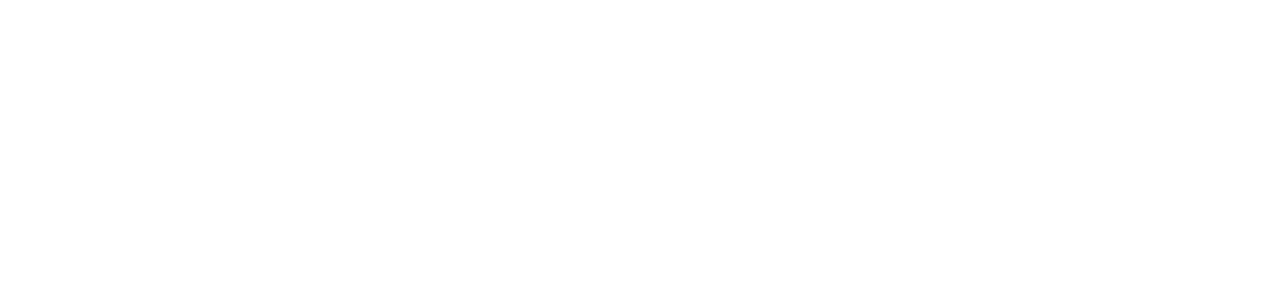
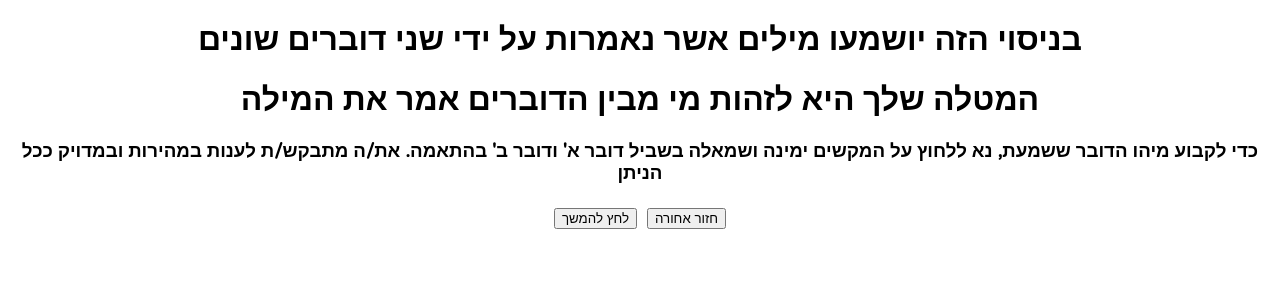
Before and after one commit to AvivLevinson/research-demo, a React (Create React App) app: page /second-instruction in a window 1280 px wide. Shown: the top 300 px of the page. Built offline with nearby package versions, Linux system fonts and the light colour scheme.

Commit message:
add anthor page for Audio

```diff
--- a/src/App.js
+++ b/src/App.js
@@ -1,7 +1,7 @@
 import "./styles.css";
 import {BrowserRouter as Router, Switch, Route } from 'react-router-dom';
 
-import {Home, Instructions, ExampleAudio, ExampleWord, FirstResearch} from '../src/page'
+import {Home, FirstInstructions, ExampleAudio,SecondInstructions, ExampleWord, FirstResearch} from '../src/page'
 
 
 
@@ -11,8 +11,9 @@
       <Router>
       <Switch>
         <Route path="/"  exact component={Home}/>
-        <Route path="/instruction" component={Instructions}/>
+        <Route path="/instruction" component={FirstInstructions}/>
         <Route path="/example-word" component={ExampleWord}/>
+        <Route path="/second-instruction" component={SecondInstructions}/>
         <Route path="/example-audio" component={ExampleAudio}/>
         <Route path="/first-research" component={FirstResearch}/>
       </Switch>
--- a/src/page/Instructions/index.js
+++ b/src/page/FirstInstructions/index.js
@@ -2,7 +2,7 @@
 import {useHistory} from 'react-router-dom';
 
 
-const Instructions = ()=>{
+const FirstInstructions = ()=>{
   const history = useHistory();
 
   const handleCountinue = ()=>{
@@ -33,4 +33,4 @@
   );
 }
 
-export default Instructions;
+export default FirstInstructions;
--- /dev/null
+++ b/src/page/SecondInstructions/SecondInstructions.css
@@ -0,0 +1,14 @@
+@import url('https://fonts.googleapis.com/css2?family=Varela+Round&display=swap');
+.container{
+  font-family: 'Varela Round', sans-serif;
+  text-align: center
+}
+
+.containerButton{
+  flex: display;
+  justify-content: space-evenly;
+}
+
+button{
+margin: 5px;
+}
--- /dev/null
+++ b/src/page/SecondInstructions/index.js
@@ -0,0 +1,37 @@
+import React from 'react';
+import {useHistory} from 'react-router-dom';
+
+import './SecondInstructions.css'
+
+const SecondInstructions = ()=>{
+  const history = useHistory();
+
+  const handleCountinue = ()=>{
+    history.push('/example-audio');
+
+  }
+
+  const handleBack = ()=>{
+    history.goBack();
+  }
+
+  return (
+    <div className = "container">
+      <h1>בניסוי הזה יושמעו מילים אשר נאמרות על ידי שני דוברים שונים</h1>
+      <h1>המטלה שלך היא לזהות מי מבין הדוברים אמר את המילה</h1>
+
+      <h3>
+      כדי לקבוע מיהו הדובר ששמעת, נא ללחוץ על המקשים ימינה ושמאלה בשביל דובר א' ודובר ב' בהתאמה.
+ את/ה מתבקש/ת לענות במהירות ובמדויק ככל הניתן
+
+      </h3>
+
+      <div className="containerButton">
+      <button onClick ={handleCountinue}>לחץ להמשך</button>
+      <button onClick ={handleBack}>חזור אחורה</button>
+      </div>
+    </div>
+  );
+}
+
+export default SecondInstructions;
```
Also changed, not shown: src/page/index.js (+5 -3 lines), src/reducer/audio/reducer.js (added, +16 -0 lines), src/page/FirstInstructions/Instructions.css (renamed from src/page/Instructions/Instructions.css).
